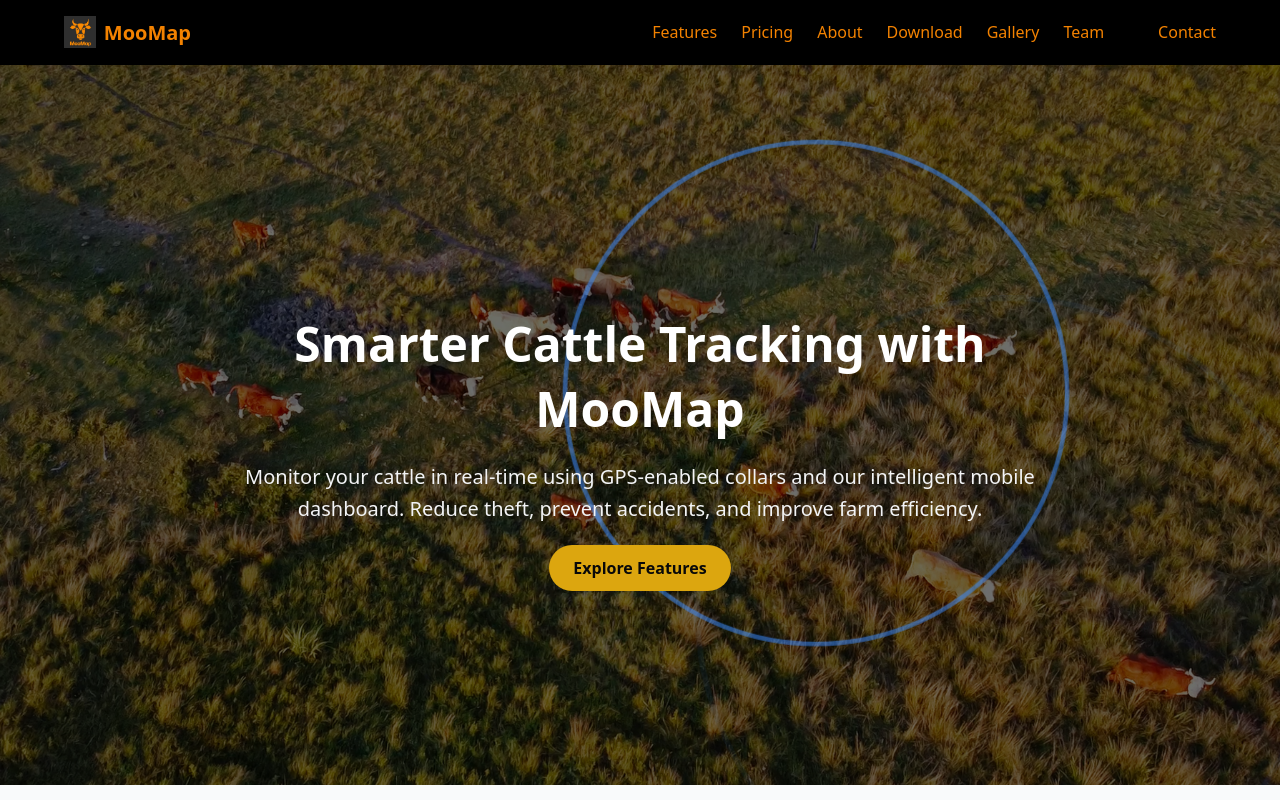
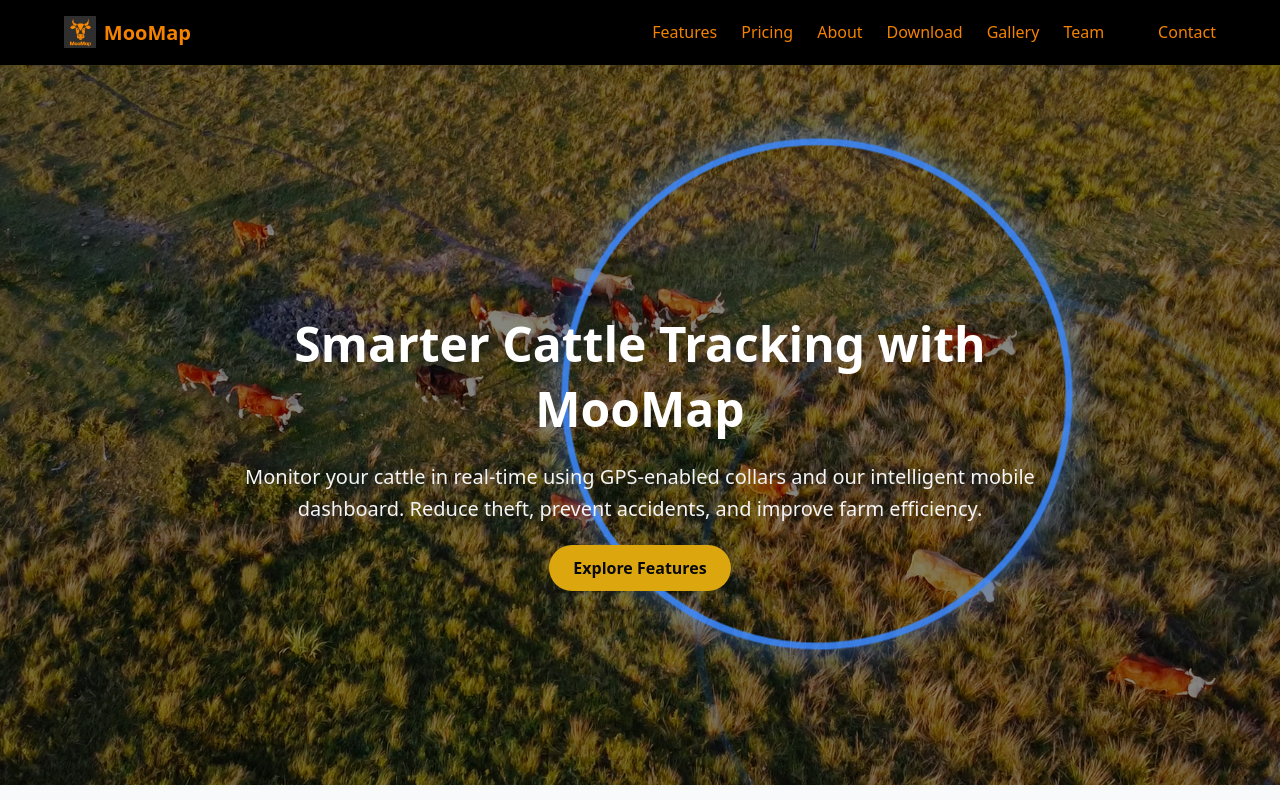
Before and after one commit to Kavith320/moomap_site, a Next.js app: page / in a window 1280 px wide. Shown: the top 800 px of the page. Built offline with nearby package versions, Linux system fonts and the light colour scheme.

Commit message:
✨ Add random hero signal animation and favicon setup

```diff
--- a/app/(sections)/hero/Hero.module.css
+++ b/app/(sections)/hero/Hero.module.css
@@ -15,116 +15,48 @@
   overflow: hidden;
 }
 
-/* subtle dark overlay */
 .hero::before {
   content: "";
   position: absolute;
   inset: 0;
-  background: rgba(0, 0, 0, 0.55);
-  /* ⬆ more opacity (0.45 → 0.55) */
+  background: rgba(0, 0, 0, 0.45); /* lighter so signals pop */
   z-index: 0;
 }
 
-/* === SIGNAL ANIMATION LAYER === */
+/* Signals now above the overlay */
 .signals {
   position: absolute;
   inset: 0;
   overflow: hidden;
-  z-index: 0;
+  z-index: 1; /* was 0 */
 }
 
 .signal {
   position: absolute;
   width: 220px;
-  /* slightly larger */
   height: 220px;
-  border: 2px solid rgba(61, 139, 255, 0.605);
-  /* brighter blue + more visible */
+  border: 3px solid rgba(61, 139, 255, 0.95);
   border-radius: 50%;
   opacity: 0;
   animation: pulse 3.5s ease-out infinite;
-  /* ⬆ faster pulses */
+  box-shadow: 0 0 18px rgba(61, 139, 255, 0.6);
 }
 
-.signal1 {
-  top: 40%;
-  left: 25%;
-  animation-delay: 0s;
+.signal1 { top: 40%; left: 25%; animation-delay: 0s; }
+.signal2 { top: 60%; left: 70%; animation-delay: 1s; }
+.signal3 { top: 30%; left: 55%; animation-delay: 2s; }
+/* If you want denser ripples, also render signal4 in JSX */
+.signal4 { top: 50%; left: 45%; animation-delay: 2.5s; }
+
+@keyframes pulse {
+  0%   { transform: scale(0.5); opacity: 0.85; }
+  40%  { opacity: 0.95; }
+  70%  { transform: scale(2.8); opacity: 0.12; }
+  100% { transform: scale(3);   opacity: 0; }
 }
 
-.signal2 {
-  top: 60%;
-  left: 70%;
-  animation-delay: 1s;
-}
-
-.signal3 {
-  top: 30%;
-  left: 55%;
-  animation-delay: 2s;
-}
-
-.signal4 {
-  top: 50%;
-  left: 45%;
-  animation-delay: 2.5s;
-}
-
-/* ⬆ added an extra signal for denser iteration */
-
-@keyframes pulse {
-  0% {
-    transform: scale(0.5);
-    opacity: 0.8;
-    /* ⬆ more visible start */
-  }
-
-  40% {
-    opacity: 0.9;
-  }
-
-  70% {
-    transform: scale(2.8);
-    /* ⬆ bigger ripple */
-    opacity: 0.1;
-  }
-
-  100% {
-    transform: scale(3);
-    opacity: 0;
-  }
-}
-
-/* === CONTENT === */
-.content {
-  position: relative;
-  z-index: 2;
-  max-width: 800px;
-}
-
-.title {
-  font-size: 3rem;
-  font-weight: 800;
-  margin-bottom: 1rem;
-}
-
-.subtitle {
-  font-size: 1.25rem;
-  line-height: 1.6;
-  margin-bottom: 2rem;
-  color: #f3f4f6;
-}
-
-.button {
-  background-color: #dca60f;
-  color: rgb(9, 9, 9);
-  padding: 0.75rem 1.5rem;
-  border-radius: 9999px;
-  font-weight: 600;
-  text-decoration: none;
-  transition: background-color 0.2s ease;
-}
-
-.button:hover {
-  background-color: #88761f;
-}
+.content { position: relative; z-index: 2; max-width: 800px; }
+.title { font-size: 3rem; font-weight: 800; margin-bottom: 1rem; }
+.subtitle { font-size: 1.25rem; line-height: 1.6; margin-bottom: 2rem; color: #f3f4f6; }
+.button { background-color: #dca60f; color: #090909; padding: .75rem 1.5rem; border-radius: 9999px; font-weight: 600; text-decoration: none; transition: background-color .2s; }
+.button:hover { background-color: #88761f; }
```
